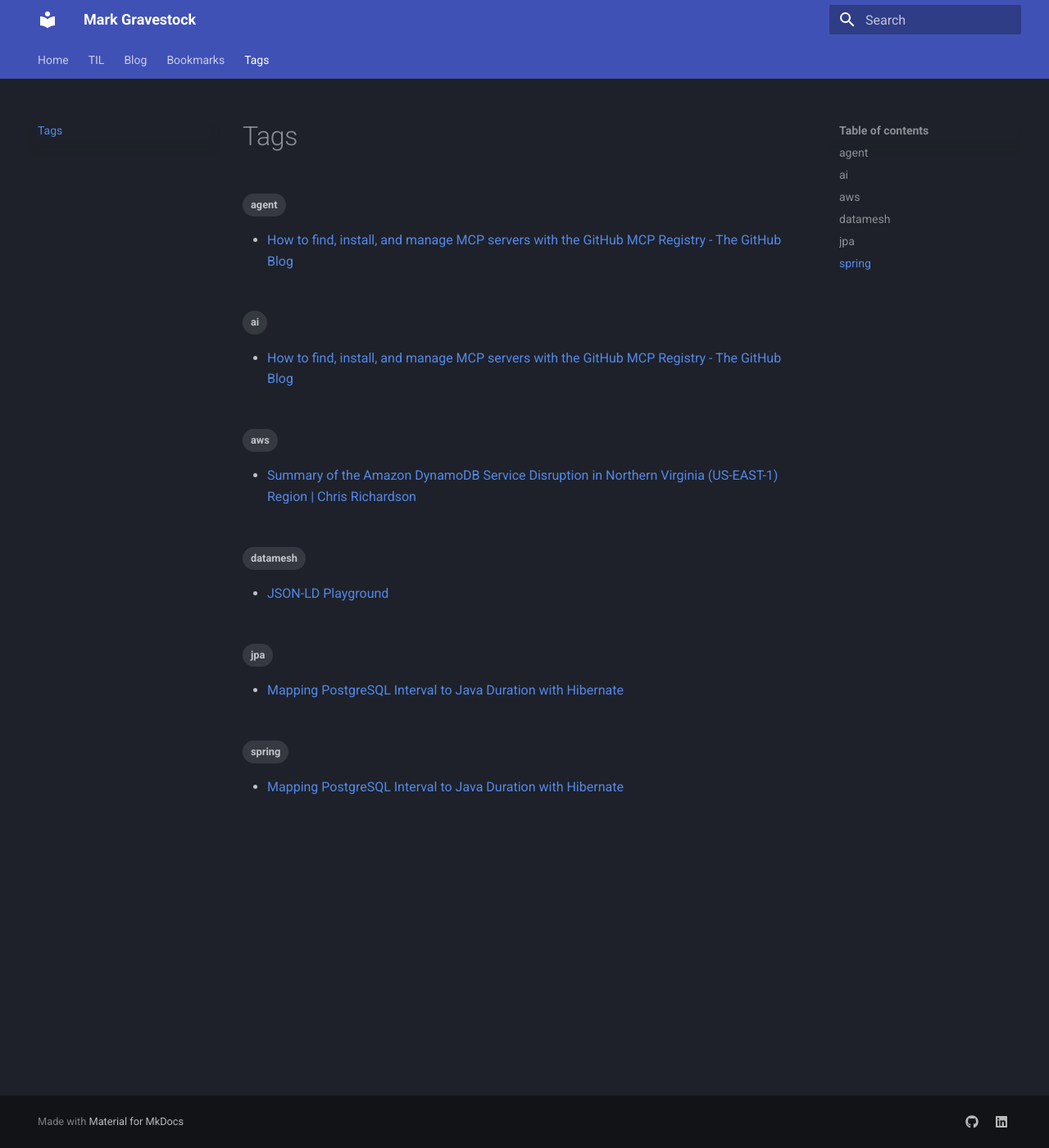
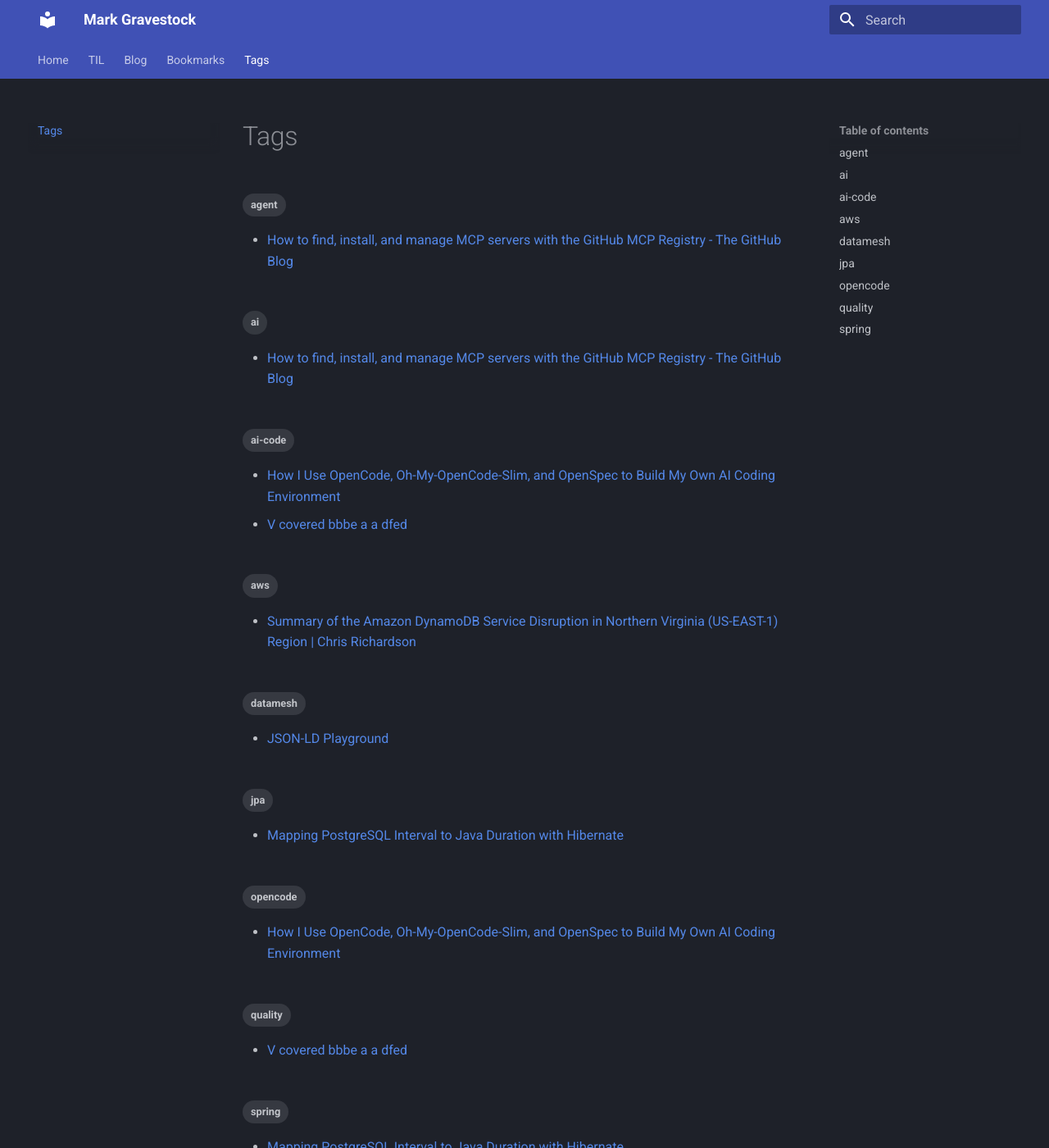
Before and after one commit to MarkGravestock/personal-site, an MkDocs documentation site: the page built from docs/tags.md, in a window 1280 px wide and 1400 px high. Shown: the whole window at 82% size. Built offline with MkDocs 1.6.1 and Material for MkDocs 9.7.7, drawn with Linux system fonts in a browser that asks for light colours.

Commit message:
chore: update bookmarks 2026-10-05

```diff
--- a/docs/bookmarks/index.md
+++ b/docs/bookmarks/index.md
@@ -8,6 +8,18 @@ A collection of useful things I've found on the web.
 ## October 2026
 
 <div class="grid cards" markdown>
+
+- **[JEPA: Joint Embedding Predictive Architecture Explained](posts/2026-10-05-jepa-joint-embedding-predictive-architecture-expla.md)**
+
+    share.google · 5 Oct
+
+- **[How I Use OpenCode, Oh-My-OpenCode-Slim, and OpenSpec to Build My Own AI Coding Environment](posts/2026-10-04-how-i-use-opencode-oh-my-opencode-slim-and-openspe.md)**
+
+    `#ai-code` `#opencode` · dataleadsfuture.com · 4 Oct
+
+- **[V covered bbbe a a dfed](posts/2026-10-04-v-covered-bbbe-a-a-dfed.md)**
+
+    `#ai-code` `#quality` · assets-eu.researchsquare.com · 4 Oct
 
 - **[GOTO Copenhagen 2026: The Fundamentals Didn't Go Anywhere — Kasper Nissen](posts/2026-10-04-goto-copenhagen-2026-the-fundamentals-didn-t-go-an.md)**
 
--- /dev/null
+++ b/docs/bookmarks/posts/2026-10-04-how-i-use-opencode-oh-my-opencode-slim-and-openspe.md
@@ -0,0 +1,11 @@
+---
+title: "How I Use OpenCode, Oh-My-OpenCode-Slim, and OpenSpec to Build My Own AI Coding Environment"
+date: 2026-10-04
+tags:
+  - ai-code
+  - opencode
+---
+
+**[How I Use OpenCode, Oh-My-OpenCode-Slim, and OpenSpec to Build My Own AI Coding Environment](https://www.dataleadsfuture.com/how-i-use-opencode-oh-my-opencode-slim-and-openspec-to-build-my-own-ai-coding-environment/)**
+
+dataleadsfuture.com · 4 Oct 2026
```
Also changed, not shown: docs/bookmarks/posts/2026-10-04-v-covered-bbbe-a-a-dfed.md (added, +11 -0 lines), docs/bookmarks/posts/2026-10-05-jepa-joint-embedding-predictive-architecture-expla.md (added, +8 -0 lines).
